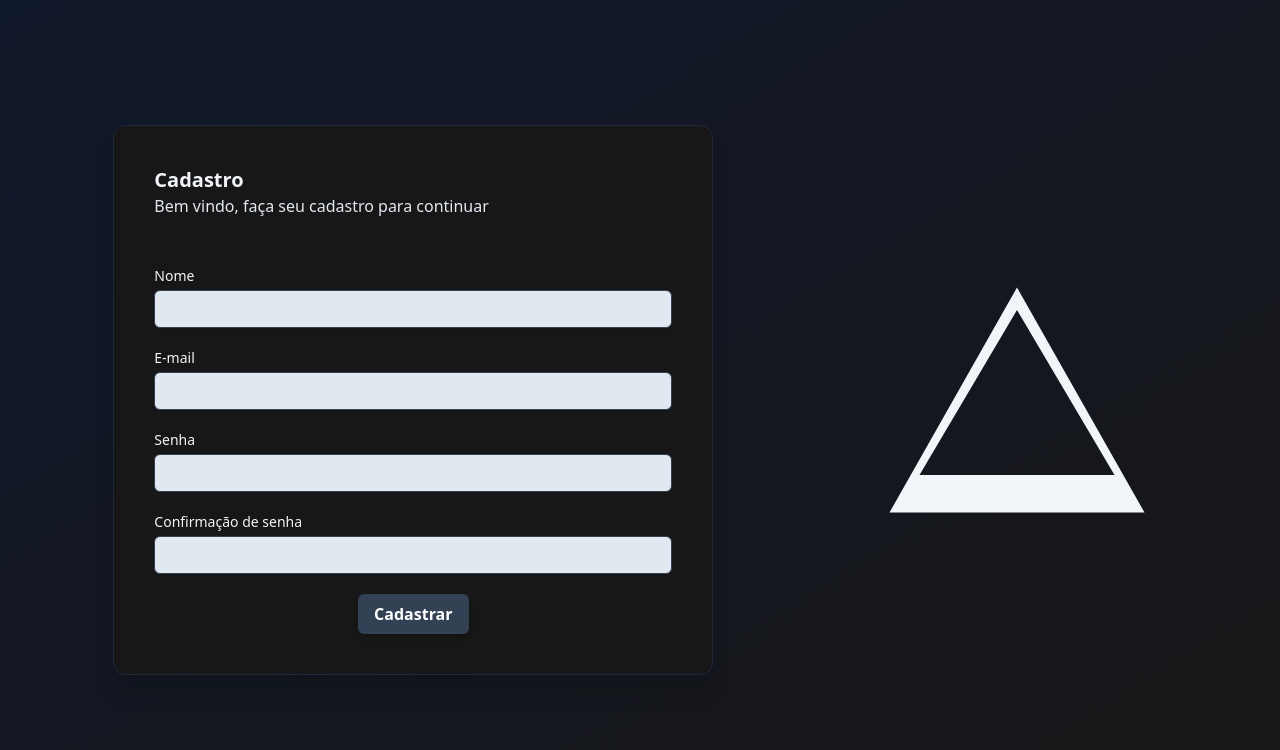
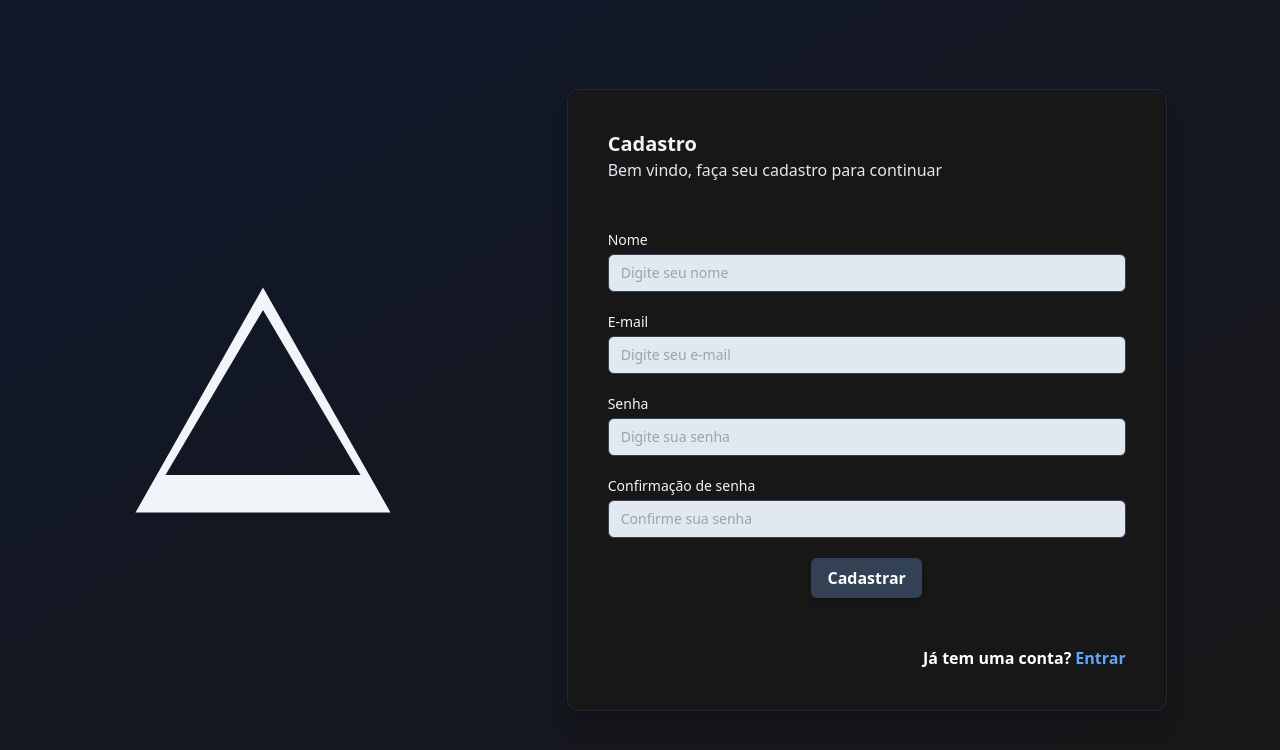
Before and after one commit to gabrielbsx/basiapp, a Next.js app in the folder frontend/dashboard/: page /sign-up in a window 1280 px wide. Shown: the top 750 px of the page. Built offline with nearby package versions, Linux system fonts and the light colour scheme.

Commit message:
fix: side of form

```diff
--- a/frontend/dashboard/src/components/input-guest.tsx
+++ b/frontend/dashboard/src/components/input-guest.tsx
@@ -23,7 +23,7 @@ export default function InputGuest({
 }: InputGuestProps) {
   return (
     <>
-      <div className="flex flex-col my-5">
+      <div className="my-5">
         <label
           className="flex font-medium sm:text-sm text-gray-100"
           htmlFor={name}
@@ -38,6 +38,7 @@ export default function InputGuest({
           onChange={onChange}
           onBlur={onBlur}
           value={value}
+          placeholder={placeholder}
         />
       </div>
       {error && touched && (
--- a/frontend/dashboard/src/pages/sign-up.tsx
+++ b/frontend/dashboard/src/pages/sign-up.tsx
@@ -1,4 +1,5 @@
 import { Formik } from 'formik'
+import Link from 'next/link'
 import ButtonGuest from '../components/button-guest'
 import InputGuest from '../components/input-guest'
 import Layout from '../components/layout'
@@ -14,7 +15,7 @@ export default function SignUp() {
 
   return (
     <Layout header={false}>
-      <div className="min-h-screen flex flex-col-reverse md:flex-row-reverse md:p-0 p-10 gap-10 justify-evenly items-center">
+      <div className="min-h-screen flex flex-col md:flex-row md:p-0 p-10 gap-10 justify-evenly items-center">
         <div className="gap-4">
           <svg className="md:w-full w-24 text-slate-100" xmlns="http://www.w3.org/2000/svg" viewBox="0 0 20 20" fill="currentColor">
             <path fillRule="evenodd" d="M10 2.5L1.5 17.5h17L10 2.5zm0 1.5l6.5 11h-13L10 4z" clipRule="evenodd" />
@@ -98,6 +99,11 @@ export default function SignUp() {
               </form>
             )}
           </Formik>
+          <div className="flex flex-row justify-end mt-12">
+            <Link href="/sign-in" className="flex text-white font-bold hover:text-slate-200 gap-1">
+              Já tem uma conta? <span className="text-blue-400">Entrar</span>
+            </Link>
+          </div>
         </div>
       </div>
     </Layout>
```
